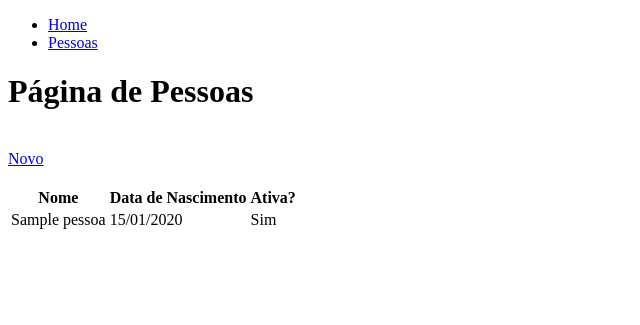
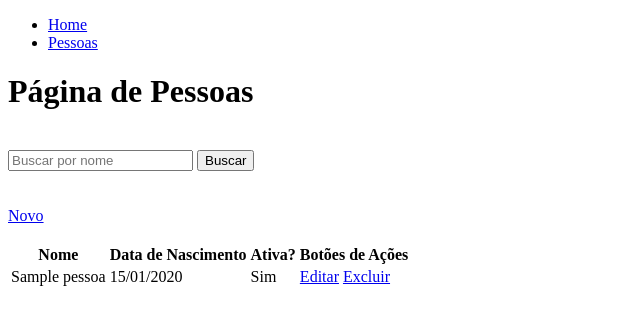
Before and after one commit to luhborba/Lista_de_Contatos-django, a Django app: page /pessoas/ in a window 1280 px wide. Shown: the top 325 px of the page, without its empty margins (0-640 px from the left). Run offline with Django 4.2, Linux system fonts and the light colour scheme; tables that the repository leaves empty hold one stand-in row (values such as "Sample post").

Commit message:
Commitando Novamente

```diff
--- a/pessoa/forms.py
+++ b/pessoa/forms.py
@@ -2,6 +2,11 @@ from django import forms
 from .models import Pessoa
 
 class PessoaForm(forms.ModelForm):
+    data_nascimento = forms.DateField(
+        widget=forms.TextInput(
+            attrs={"type":"date"}
+        )
+    )
     class Meta:
         model = Pessoa
         fields = ['nome_completo','data_nascimento','ativa']
--- /dev/null
+++ b/pessoa/templates/pessoa/pessoa_confirm_delete.html
@@ -0,0 +1,5 @@
+<form method="post">
+    {% csrf_token %}
+    <p>Você tem certeza que deseja excluir "{{ object }}" ?</p>
+    <input type="submit" value="Confirmar">
+</form>
--- a/pessoa/templates/pessoa/pessoa_list.html
+++ b/pessoa/templates/pessoa/pessoa_list.html
@@ -1,6 +1,12 @@
 {% extends 'main/base.html' %}
 {% block content %}
 <h1>Página de Pessoas</h1>
+<br>
+<form method="GET">
+    <input type="text" name="nome" placeholder="Buscar por nome"/>
+    <input type="submit" value="Buscar">
+</form>
+<br>
 <br>
 <a href="{% url 'pessoa.novo' %}"> Novo </a>
 <br><br>
@@ -10,6 +16,7 @@
             <th>Nome</th>
             <th>Data de Nascimento</th>
             <th>Ativa?</th>
+            <th>Botões de Ações</th>
         </tr>
     </thead>
     <tbody>
@@ -23,7 +30,11 @@
             {% else %}
             Não
             {% endif %}
-        </td>
+            </td>
+            <td>
+                <a href="{% url 'pessoa.edit' pessoa.pk %}">Editar</a>
+                <a href="{% url 'pessoa.del' pessoa.pk %}">Excluir</a>
+            </td>
         </tr>
         {% endfor %}
     </tbody>
--- a/pessoa/urls.py
+++ b/pessoa/urls.py
@@ -1,8 +1,10 @@
 from django.urls import path
-from .views import ListaPessoaView, PessoaCreateView
+from .views import ListaPessoaView, PessoaCreateView, PessoaUpdateView, PessoaDeleteView
 
 
 urlpatterns = [
     path('', ListaPessoaView.as_view(), name='pessoa.index'),
-    path('novo/', PessoaCreateView.as_view(), name='pessoa.novo')
+    path('novo/', PessoaCreateView.as_view(), name='pessoa.novo'),
+    path('<int:pk>/edit/', PessoaUpdateView.as_view(), name='pessoa.edit'),
+    path('<int:pk>/del/', PessoaDeleteView.as_view(), name='pessoa.del')
 ]
--- a/pessoa/views.py
+++ b/pessoa/views.py
@@ -1,5 +1,5 @@
 from django.shortcuts import render
-from django.views.generic import ListView, CreateView
+from django.views.generic import ListView, CreateView, UpdateView, DeleteView
 from .models import Pessoa
 from .forms import PessoaForm
 
@@ -8,8 +8,28 @@ class ListaPessoaView(ListView):
     model = Pessoa
     queryset = Pessoa.objects.all().order_by('nome_completo')
 
+    def get_queryset(self):
+        queryset = super().get_queryset()
+        filtro_nome = self.request.GET.get('nome') or None
+
+        if filtro_nome:
+            queryset = queryset.filter(nome_completo__contains=filtro_nome)
+
+        return queryset
+
 
 class PessoaCreateView(CreateView):
     model = Pessoa
     form_class = PessoaForm
     success_url = '/pessoas/'
+
+
+class PessoaUpdateView(UpdateView):
+    model = Pessoa
+    form_class = PessoaForm
+    success_url = '/pessoas/'
+
+
+class PessoaDeleteView(DeleteView):
+    model = Pessoa
+    success_url = '/pessoas/'
```
